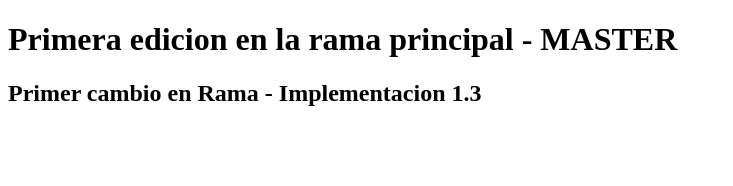
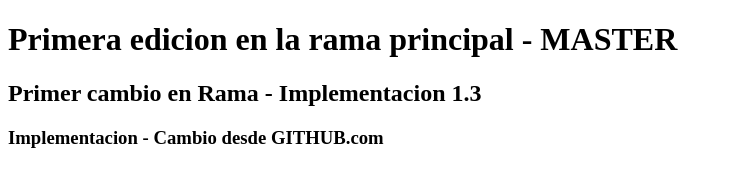
Before and after one commit to gustavoi2es/TESTgit, a plain HTML site: page index.html in a window 1280 px wide. Shown: the whole page, without its empty margins (0-733 px from the left). Drawn offline with Linux system fonts and the light colour scheme.

Commit message:
Modificacion en RAMA implementacion desde sitio

```diff
--- a/index.html
+++ b/index.html
@@ -11,6 +11,8 @@
     <h1>Primera edicion en la rama principal - MASTER</h1>
 
     <h2>Primer cambio en Rama - Implementacion 1.3</h2>
+
+    <h3>Implementacion - Cambio desde GITHUB.com</h3>
 </body>
 
 </html>
```
